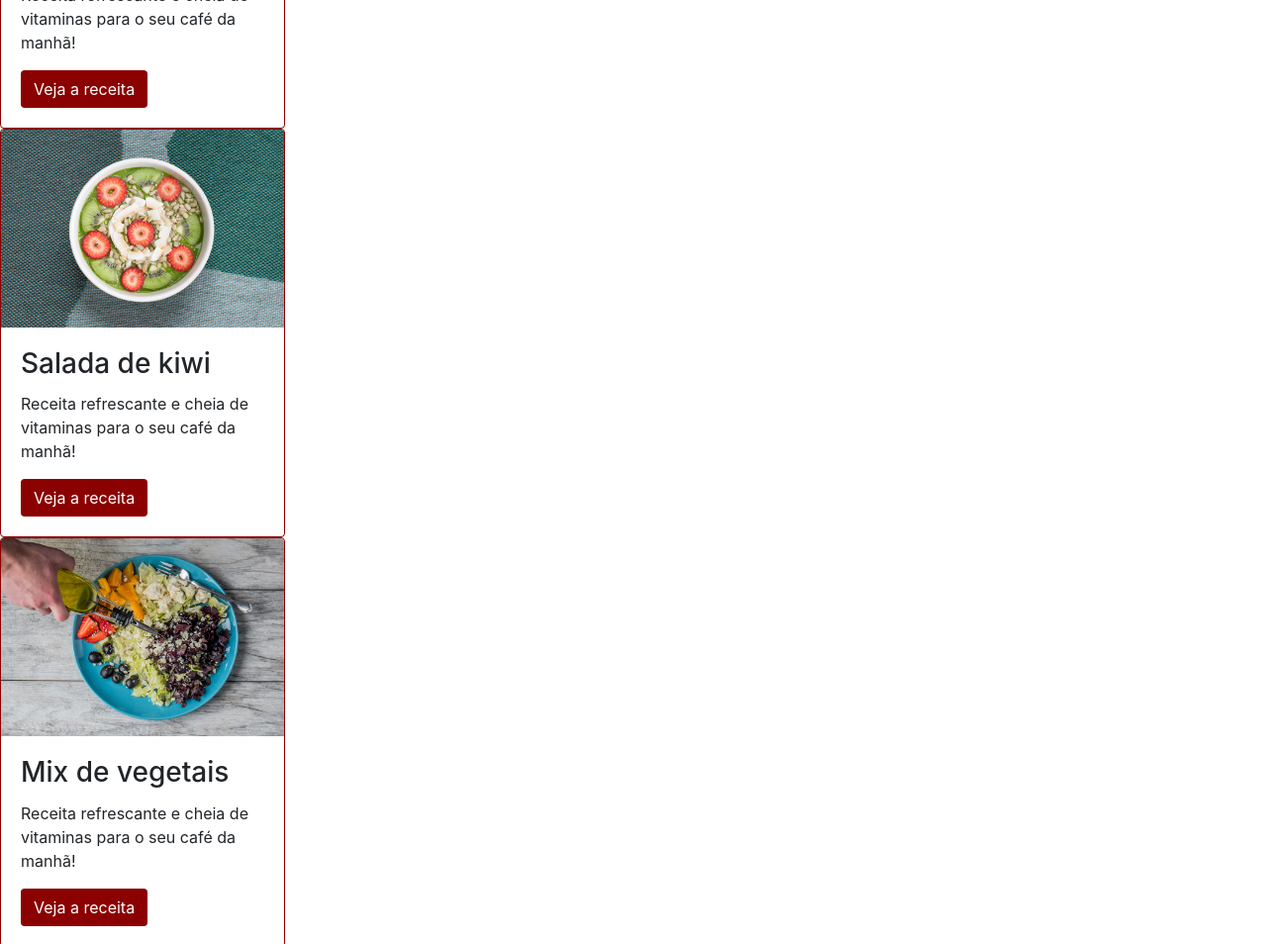
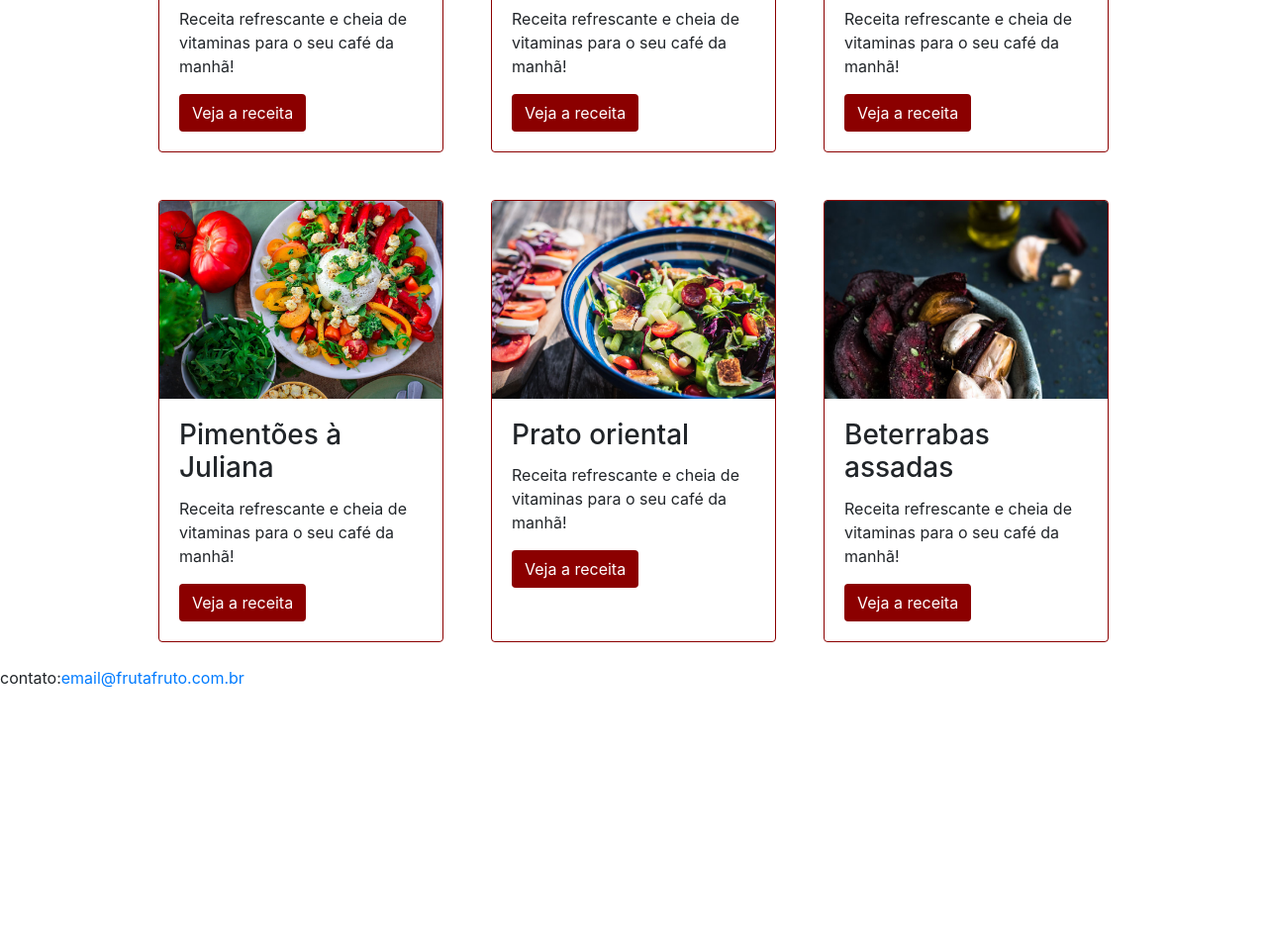
Before and after one commit to jobemcamera/bootstrap-landing-page-alura, a plain HTML site: page index.html in a window 1280 px wide. Shown: the part 940-1894 px from the top of the page at 99% size. After the commit the page ends 1653 px from the top, so only its background shows below. Drawn offline with nearby package versions, Linux system fonts and the light colour scheme.

Commit message:
ajustes cards quantidade por linha, margins, padding

```diff
--- a/index.html
+++ b/index.html
@@ -14,7 +14,7 @@
 <body>
     <header>
         <nav class="navbar navbar-expand-lg navbar-light bg-light">
-            <a class="navbar-brand" href="#">fruta & fruto</a>
+            <a class="navbar-brand fonte-titulo" href="#">fruta & fruto</a>
             <button class="navbar-toggler" type="button" data-toggle="collapse" data-target="#navbarNav" aria-controls="navbarNav" aria-expanded="false" aria-label="Alterna navegação">
                 <span class="navbar-toggler-icon"></span>
             </button>
@@ -73,8 +73,9 @@
         <p class="text-center text-secondary pb-5 pt-2">Nossas receitas ajudam você a aproveitar melhor os alimentos, economizar, ganhar tempo e praticidade</p>
     </section>
 
-    <section id="receitas">
-        <article class="card borda-cor-especial card-largura">
+    <section class="container" id="receitas">
+        <div class="row justify-content-center">
+            <article class="card borda-cor-especial card-largura p-0 m-4 col-12 col-sm-4">
                 <img class="card-img-top imagem-card" src="src/img/receita-abacate.jpg" alt="tigela com salada de abacate, vista superior">
                 <div class="card-body">
                     <h3 class="card-title">Tigela de abacate</h3>
@@ -82,7 +83,7 @@
                     <a href="#" class="btn botao-cor-especial">Veja a receita</a>
                 </div>
             </article>
-        <article class="card borda-cor-especial card-largura">
+            <article class="card borda-cor-especial card-largura p-0 m-4 col-12 col-sm-4">
                 <img class="card-img-top imagem-card" src="src/img/receita-kiwi.jpg" alt="tigela de mingau com kiwi, vista superior">
                 <div class="card-body">
                     <h3 class="card-title">Salada de kiwi</h3>
@@ -90,7 +91,7 @@
                     <a href="#" class="btn botao-cor-especial">Veja a receita</a>
                 </div>
             </article>
-        <article class="card borda-cor-especial card-largura">
+            <article class="card borda-cor-especial card-largura p-0 m-4 col-12 col-sm-4">
                 <img class="card-img-top imagem-card" src="src/img/receita-mix.jpg" alt="prato com mix de vegetais e mão de pessoa adicionando azeite, vista superior">
                 <div class="card-body">
                     <h3 class="card-title">Mix de vegetais</h3>
@@ -98,7 +99,7 @@
                     <a href="#" class="btn botao-cor-especial">Veja a receita</a>
                 </div>
             </article>
-        <article class="card borda-cor-especial card-largura">
+            <article class="card borda-cor-especial card-largura p-0 m-4 col-12 col-sm-4">
                 <img class="card-img-top imagem-card" src="src/img/receita-pimentoes.jpg" alt="prato de salada de pimentões com alguns ingredientes ao lado, vista superior">
                 <div class="card-body">
                     <h3 class="card-title">Pimentões à Juliana</h3>
@@ -106,7 +107,7 @@
                     <a href="#" class="btn botao-cor-especial">Veja a receita</a>
                 </div>
             </article>
-        <article class="card borda-cor-especial card-largura">
+            <article class="card borda-cor-especial card-largura p-0 m-4 col-12 col-sm-4">
                 <img class="card-img-top imagem-card" src="src/img/receita-oriental.jpg" alt="tigela com salada de vegetais estilo oriental, vista de cima">
                 <div class="card-body">
                     <h3 class="card-title">Prato oriental</h3>
@@ -114,7 +115,7 @@
                     <a href="#" class="btn botao-cor-especial">Veja a receita</a>
                 </div>
             </article>
-        <article class="card borda-cor-especial card-largura">
+            <article class="card borda-cor-especial card-largura p-0 m-4 col-12 col-sm-4">
                 <img class="card-img-top imagem-card" src="src/img/receita-beterrabas.jpg" alt="tigela com beterrabas e dentes de alho assados em primeiro plano, com ingredientes ao fundo">
                 <div class="card-body">
                     <h3 class="card-title">Beterrabas assadas</h3>
@@ -122,6 +123,7 @@
                     <a href="#" class="btn botao-cor-especial">Veja a receita</a>
                 </div>
             </article>
+        </div>
     </section>
 </main>
 
--- a/src/style.css
+++ b/src/style.css
@@ -22,7 +22,7 @@
 }
 
 .card-largura {
-    width: 18rem;
+    max-width: 18rem;
 }
 
 .imagem-card {
```
Lines whose indentation alone changed are shown as unchanged.
